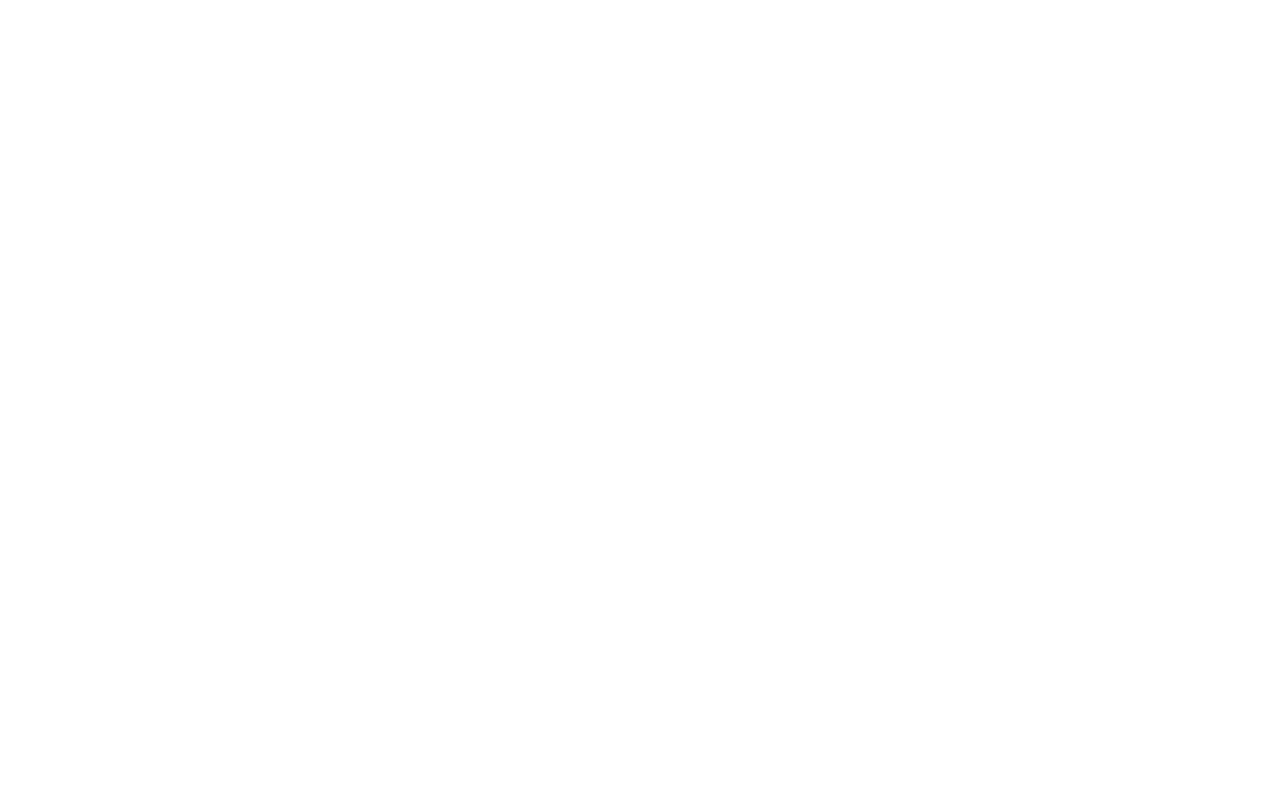
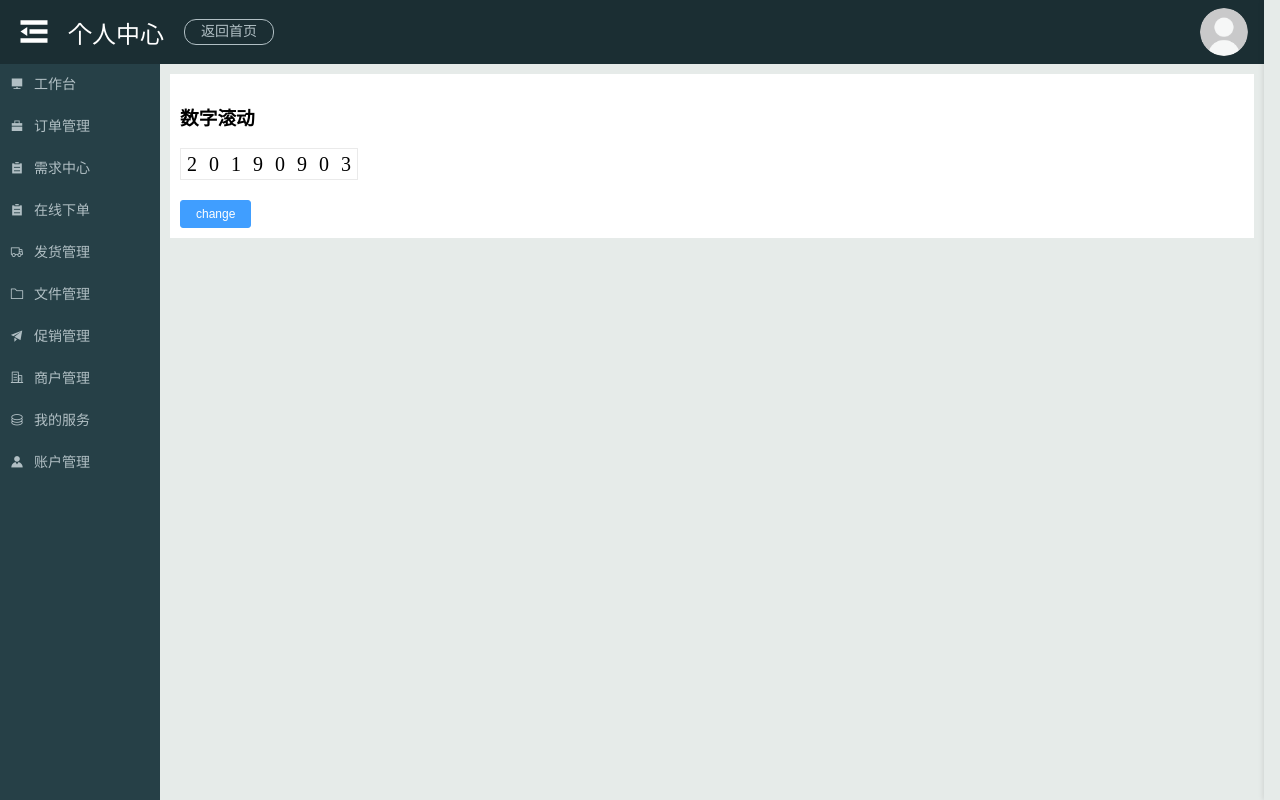
Before and after one commit to fatSharman/vue-test, a Vue app: page /#/main/effect in a window 1280 px wide. Built offline with nearby package versions, Linux system fonts and the light colour scheme.

Commit message:
写着玩

```diff
--- /dev/null
+++ b/src/components/common/numScroll.vue
@@ -0,0 +1,113 @@
+<template>
+  <div class="effect-box data-scroll">
+    <div class="container">
+      <div class="data-box" :style="'width:' + 22 * dataList.length + 'px'" style="transition: all 400ms ease">
+        <div v-for="(item, index) in dataList" :key="index" data-num="5" class="num-box" :style="'left:' + 22 * index + 'px'" style="">
+          <div v-for="(v, i) in numArr" :key="i" :class="['num', v.toString() === item ? 'active' : '']">{{ v }}</div>
+        </div>
+      </div>
+      <el-button v-if="showChangeBtn" type="primary" size="mini" style="margin-top: 20px" @click="changeNum">change</el-button>
+    </div>
+  </div>
+</template>
+
+<script>
+export default {
+  name: 'effect',
+  props: {
+    initValue: {
+      type: Number,
+      default: 52364
+    },
+    size: {
+      type: String,
+      default: 'normal'
+    },
+    showChangeBtn: {
+      type: Boolean,
+      default: true
+    }
+  },
+  data () {
+    return {
+      num: 0,
+      numArr: [0, 1, 2, 3, 4, 5, 6, 7, 8, 9]
+    }
+  },
+  created () {
+    this.num = this.initValue
+    this.render()
+  },
+  computed: {
+    dataList () {
+      return this.num.toString().split('')
+    }
+  },
+  watch: {
+    initValue (newVal) {
+      this.num = newVal
+      this.render()
+    }
+  },
+  methods: {
+    changeNum () {
+      this.num = this.getRandomNum(this.dataList.length)
+      this.render()
+    },
+    render () {
+      this.$nextTick(() => {
+        let numBox = document.getElementsByClassName('num-box')
+        for (let i = 0; i < numBox.length; i++) {
+          for (let j = 0; j < numBox[i].children.length; j++) {
+            if (numBox[i].children[j].className.indexOf('active') > 0) {
+              numBox[i].style.top = -30 * j + 'px'
+            }
+          }
+        }
+      })
+    },
+    getRandomNum (length) {
+      if (!length) {
+        length = 5
+      }
+      let arr = []
+      for (let i = 0; i < length; i++) {
+        arr.push(Math.floor(Math.random() * 10))
+      }
+      return parseInt(arr.join('').toString())
+    }
+  }
+}
+</script>
+
+<style scoped lang="less">
+  .effect-box{
+    .title{
+      margin: 0;
+      height: 30px;
+      line-height: 30px;
+    }
+    .container{
+      .data-box{
+        min-width: 90px;
+        border: 1px solid #eaeaea;
+        display: flex;
+        overflow: hidden;
+        position: relative;
+        height: 30px;
+        .num-box{
+          position: absolute;
+          padding: 0 5px;
+          text-align: center;
+          width: 12px;
+          font-size: 20px;
+          height: 30px;
+          transition: all 400ms ease;
+          .num{
+            line-height: 30px;
+          }
+        }
+      }
+    }
+  }
+</style>
--- /dev/null
+++ b/src/components/main/content/effect.vue
@@ -0,0 +1,29 @@
+<template>
+  <div class="effect">
+    <h3 class="title">数字滚动</h3>
+    <data-scroll :init-value="dataScrollNum" :show-change-btn="true"></data-scroll>
+  </div>
+</template>
+
+<script>
+import dataScroll from '@/components/common/numScroll.vue'
+export default {
+  name: 'effect',
+  components: { dataScroll },
+  data () {
+    return {
+      dataScrollNum: 20190903
+    }
+  },
+  created () {},
+  methods: {}
+}
+</script>
+
+<style scoped lang="less">
+.effect{
+  background-color: #ffffff;
+  margin: 10px;
+  padding: 10px;
+}
+</style>
--- a/src/data/main.js
+++ b/src/data/main.js
@@ -7,7 +7,7 @@
     'title': '工作台',
     'childList': [
       {
-        'url': '/design/home',
+        'url': '/main/effect',
         'id': 103,
         'pid': 95,
         'title': '工作流',
--- a/src/router/index.js
+++ b/src/router/index.js
@@ -3,6 +3,7 @@
 import Home from '@/components/index'
 import Main from '@/components/main/index'
 import personalInfo from '@/components/main/content/notification'
+import effect from '@/components/main/content/effect'
 
 Vue.use(Router)
 
@@ -17,7 +18,8 @@
       path: '/main',
       component: Main,
       children: [
-        { path: '', component: personalInfo }
+        { path: '', component: personalInfo },
+        { path: 'effect', component: effect }
       ]
     }
   ]
```
